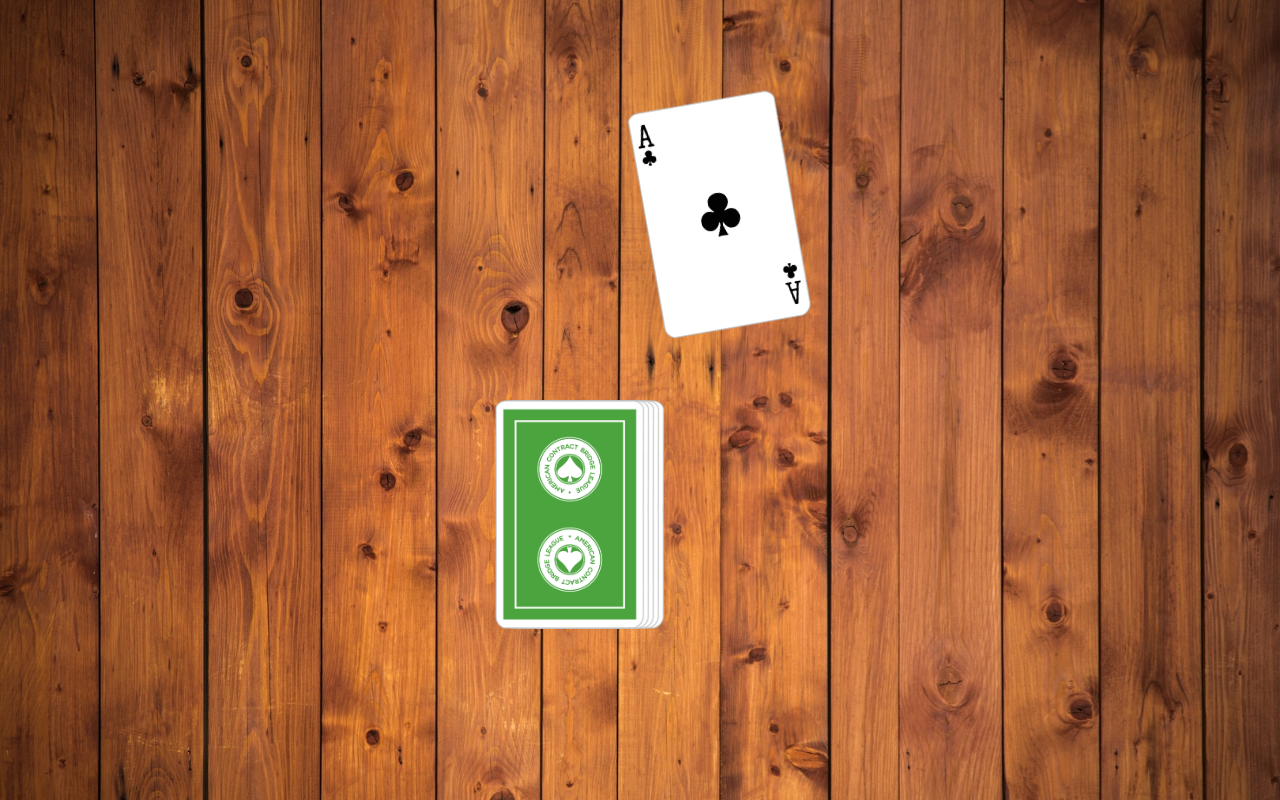
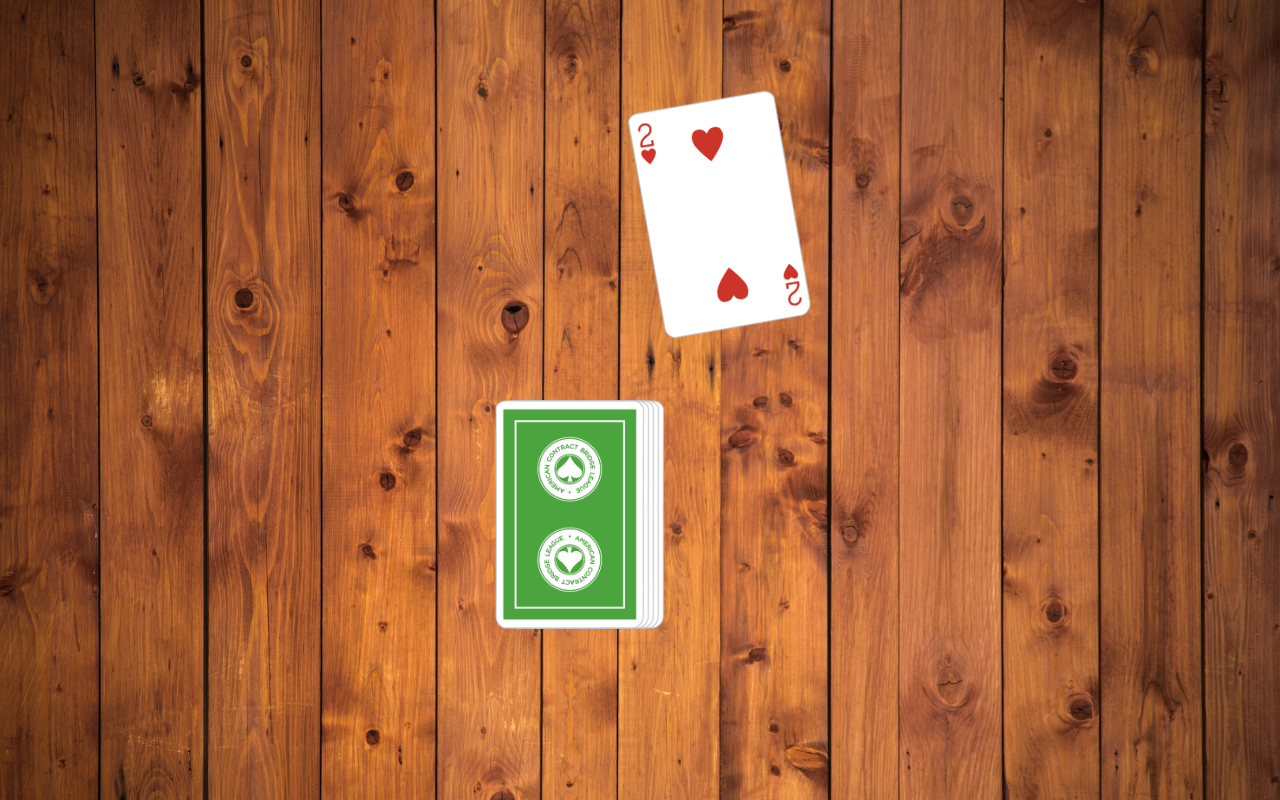
Before and after one commit to KevinAmmerman/ring_of_fire, an Angular app: page /game in a window 1280 px wide. Both pictures are taken after a click on the picture 570 px from the left and 514 px from the top of the page. Built offline with nearby package versions, Linux system fonts and the light colour scheme.

Commit message:
added object for game

```diff
--- a/src/app/game/game.component.html
+++ b/src/app/game/game.component.html
@@ -1,7 +1,13 @@
 <div class="game_field">
     <div class="card_stack">
+        <!-- Card-stack -->
         <img *ngFor="let c of [0,1,2,3]; let i = index;" [ngStyle]="{'right.px': i * 5}" src="./../../assets/img/cards/green_back.png" alt="">
         <img (click)="takeCard()" class="top_card" style="right: 20px" src="./../../assets/img/cards/green_back.png" alt="">
-        <img (click)="takeCard()" *ngIf="pickCardAnimation" [class.pick_card]="pickCardAnimation" style="right: 20px" src="./../../assets/img/cards/clubs_1.png" alt="">
+
+        <!-- stack for played cards -->
+        <img *ngFor="let card of game.playedCards" class="playedCards" src="./../../assets/img/cards/{{ card }}.png" alt="">
+
+        <!-- Current Card for animation -->
+        <img *ngIf="pickCardAnimation" [class.pick_card]="pickCardAnimation" style="right: 20px" src="./../../assets/img/cards/{{ currentCard }}.png" alt="">
     </div>
 </div>
--- a/src/app/game/game.component.scss
+++ b/src/app/game/game.component.scss
@@ -28,7 +28,12 @@
 }
 
 .pick_card {
-    animation: pick_card_animation 1s ease-in-out;
+    animation: pick_card_animation 1000ms ease-in-out;
+    transform: scale(1) translateX(150px) translateY(-300px) rotate(-10deg);
+}
+
+.playedCards {
+    right: 20px;
     transform: scale(1) translateX(150px) translateY(-300px) rotate(-10deg);
 }
 
--- a/src/app/game/game.component.ts
+++ b/src/app/game/game.component.ts
@@ -1,15 +1,39 @@
-import { Component } from '@angular/core';
+import { Component, OnInit } from '@angular/core';
+import { Game } from 'src/models/game';
 
 @Component({
   selector: 'app-game',
   templateUrl: './game.component.html',
   styleUrls: ['./game.component.scss']
 })
-export class GameComponent {
+export class GameComponent implements OnInit {
   pickCardAnimation = false;
+  game: Game;
+  currentCard: string = '';
+
+  ngOnInit(): void {
+    this.newGame()
+  }
+
+  constructor() {
+  }
+
+  newGame() {
+    this.game = new Game;
+    console.log(this.game);
+  }
 
   takeCard() {
-    this.pickCardAnimation = true;
+    if (!this.pickCardAnimation) {
+      this.currentCard = this.game.stack.pop();
+      this.pickCardAnimation = true;
+      console.log(this.currentCard);
+      setTimeout(() => {
+        this.game.playedCards.push(this.currentCard);
+        this.pickCardAnimation = false;
+      }, 1000);
+    }
+
   }
 
 }
--- /dev/null
+++ b/src/models/game.ts
@@ -0,0 +1,34 @@
+export class Game {
+    public players: string[] = [];
+    public stack: string[] = [];
+    public playedCards: string[] = [];
+    public currentPlayer: number = 0;
+
+    constructor() {
+        for (let i = 1; i < 14; i++) {
+            this.stack.push(`clubs_${i}`);
+            this.stack.push(`diamonds_${i}`);
+            this.stack.push(`hearts_${i}`);
+            this.stack.push(`spade_${i}`);
+        }
+        this.shuffle(this.stack);
+    }
+
+    shuffle(array: any) {
+        let currentIndex = array.length,  randomIndex;
+
+        // While there remain elements to shuffle.
+        while (currentIndex != 0) {
+
+          // Pick a remaining element.
+          randomIndex = Math.floor(Math.random() * currentIndex);
+          currentIndex--;
+
+          // And swap it with the current element.
+          [array[currentIndex], array[randomIndex]] = [
+            array[randomIndex], array[currentIndex]];
+        }
+
+        return array;
+      }
+}
--- a/tsconfig.json
+++ b/tsconfig.json
@@ -5,7 +5,7 @@
     "baseUrl": "./",
     "outDir": "./dist/out-tsc",
     "forceConsistentCasingInFileNames": true,
-    "strict": true,
+    "strict": false,
     "noImplicitOverride": true,
     "noPropertyAccessFromIndexSignature": true,
     "noImplicitReturns": true,
```
